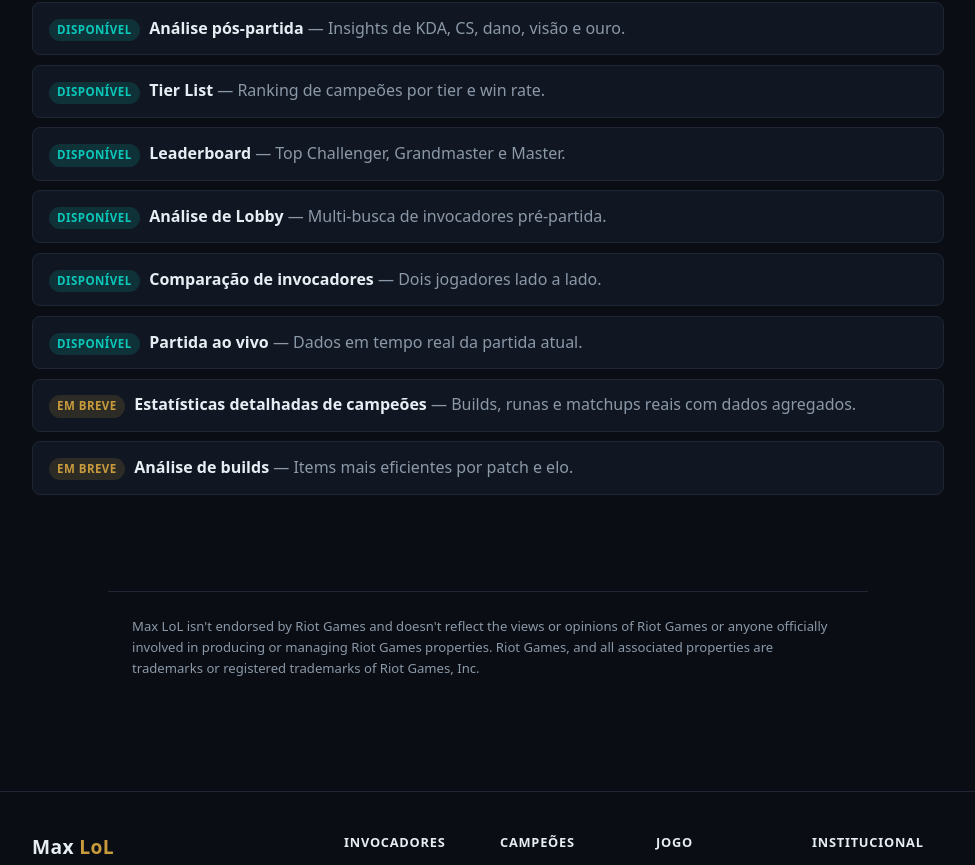
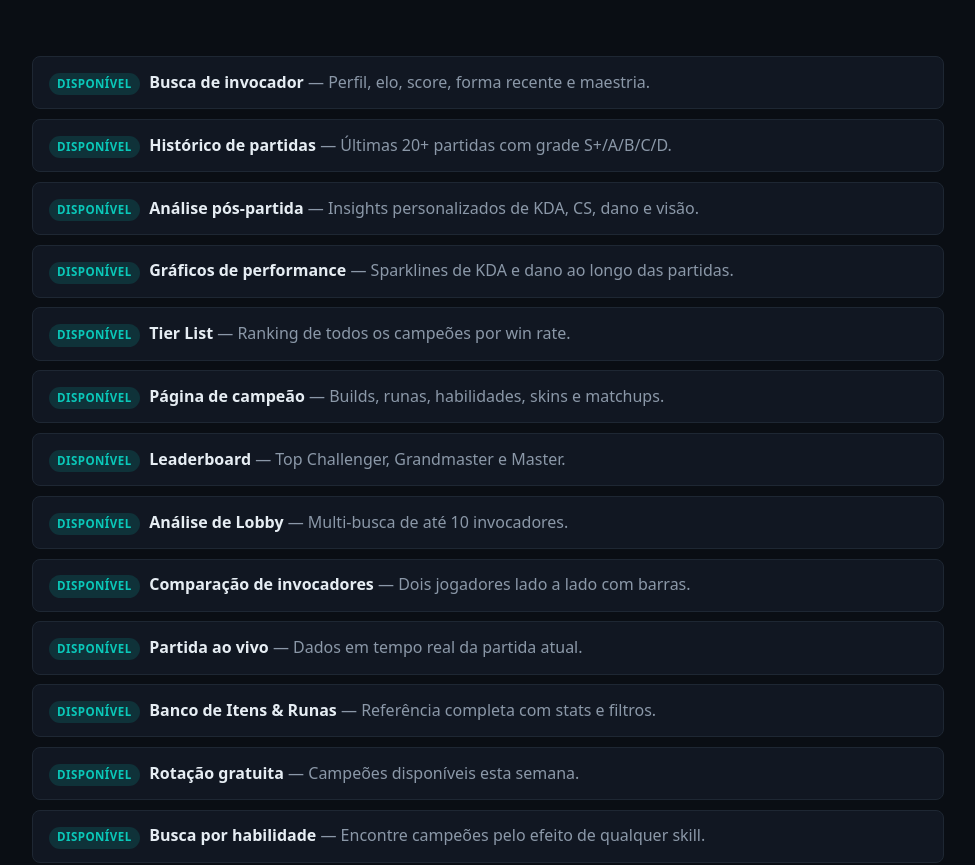
Before and after one commit to maxreneef/max-lol, a Next.js app: page / in a window 1280 px wide. Shown: the part 1649-2514 px from the top of the page, without its empty margins (152-1127 px from the left). Built offline with nearby package versions, Linux system fonts and the light colour scheme.

Commit message:
feat: final polish — updated home features grid and complete roadmap (13 features live)

```diff
--- a/src/app/page.tsx
+++ b/src/app/page.tsx
@@ -86,32 +86,41 @@ export default function Home() {
 }
 
 const FEATURES = [
-  { href: "/summoner", icon: "🔍", title: "Busca de invocador", desc: "Perfil completo com elo, nível, ícone e filas ranqueadas." },
-  { href: "/summoner", icon: "📋", title: "Histórico de partidas", desc: "Últimas 20 partidas com campeão, KDA, dano e resultado." },
-  { href: "/summoner", icon: "📈", title: "Gráficos de performance", desc: "Evolução de KDA e dano ao longo das partidas recentes." },
-  { href: "/tierlist", icon: "🏆", title: "Tier List", desc: "Ranking de todos os campeões com win rate, pick e ban rate." },
-  { href: "/leaderboard", icon: "👑", title: "Leaderboard", desc: "Os melhores jogadores Challenger, Grandmaster e Master." },
-  { href: "/lobby", icon: "🎯", title: "Análise de Lobby", desc: "Analise até 10 invocadores antes da partida começar." },
-  { href: "/compare", icon: "⚔️", title: "Comparar Invocadores", desc: "Coloque dois jogadores lado a lado com barras comparativas." },
-  { href: "/summoner", icon: "🔴", title: "Partida Ao Vivo", desc: "Veja se um invocador está em partida agora com tempo real." },
+  { href: "/summoner",  icon: "🔍", title: "Busca de invocador",     desc: "Perfil completo com elo, nível, ícone e filas ranqueadas." },
+  { href: "/summoner",  icon: "📋", title: "Histórico de partidas",  desc: "Últimas partidas com campeão, KDA, grade S+ e muito mais." },
+  { href: "/summoner",  icon: "📈", title: "Score & performance",    desc: "Rating numérico, gráficos de evolução e tendência de forma." },
+  { href: "/champions", icon: "🗡️", title: "Todos os campeões",      desc: "Grid completo com tier, builds, runas, skins e matchups." },
+  { href: "/tierlist",  icon: "🏆", title: "Tier List",              desc: "Ranking de todos os campeões com win rate, pick e ban rate." },
+  { href: "/leaderboard", icon: "👑", title: "Leaderboard",          desc: "Os melhores jogadores Challenger, Grandmaster e Master." },
+  { href: "/lobby",     icon: "🎯", title: "Análise de Lobby",       desc: "Analise até 10 invocadores antes da partida começar." },
+  { href: "/compare",   icon: "⚔️", title: "Comparar Invocadores",   desc: "Dois jogadores lado a lado com barras comparativas." },
+  { href: "/items",     icon: "⚗️", title: "Banco de Itens",         desc: "Todos os itens com stats, custo e filtros por categoria." },
+  { href: "/runes",     icon: "💎", title: "Banco de Runas",         desc: "Todas as árvores de runas com descrições completas." },
+  { href: "/rotation",  icon: "🎁", title: "Rotação Gratuita",       desc: "Campeões disponíveis gratuitamente esta semana." },
+  { href: "/spells",    icon: "✨", title: "Busca por Habilidade",   desc: "Encontre campeões pelo nome ou efeito de qualquer skill." },
 ];
 
 const STATS = [
   { val: "170+", label: "Campeões" },
-  { val: "6+", label: "Regiões" },
-  { val: "5", label: "Filas monitoradas" },
+  { val: "6",    label: "Regiões" },
+  { val: "26",   label: "Páginas" },
   { val: "100%", label: "Gratuito" },
 ];
 
 const ROADMAP = [
-  { title: "Busca de invocador", desc: "Perfil, nível, elo e filas ranqueadas.", live: true },
-  { title: "Histórico de partidas", desc: "Últimas 20 partidas com detalhes completos.", live: true },
-  { title: "Análise pós-partida", desc: "Insights de KDA, CS, dano, visão e ouro.", live: true },
-  { title: "Tier List", desc: "Ranking de campeões por tier e win rate.", live: true },
-  { title: "Leaderboard", desc: "Top Challenger, Grandmaster e Master.", live: true },
-  { title: "Análise de Lobby", desc: "Multi-busca de invocadores pré-partida.", live: true },
-  { title: "Comparação de invocadores", desc: "Dois jogadores lado a lado.", live: true },
-  { title: "Partida ao vivo", desc: "Dados em tempo real da partida atual.", live: true },
-  { title: "Estatísticas detalhadas de campeões", desc: "Builds, runas e matchups reais com dados agregados.", live: false },
-  { title: "Análise de builds", desc: "Items mais eficientes por patch e elo.", live: false },
+  { title: "Busca de invocador",         desc: "Perfil, elo, score, forma recente e maestria.", live: true },
+  { title: "Histórico de partidas",      desc: "Últimas 20+ partidas com grade S+/A/B/C/D.", live: true },
+  { title: "Análise pós-partida",        desc: "Insights personalizados de KDA, CS, dano e visão.", live: true },
+  { title: "Gráficos de performance",   desc: "Sparklines de KDA e dano ao longo das partidas.", live: true },
+  { title: "Tier List",                  desc: "Ranking de todos os campeões por win rate.", live: true },
+  { title: "Página de campeão",          desc: "Builds, runas, habilidades, skins e matchups.", live: true },
+  { title: "Leaderboard",               desc: "Top Challenger, Grandmaster e Master.", live: true },
+  { title: "Análise de Lobby",           desc: "Multi-busca de até 10 invocadores.", live: true },
+  { title: "Comparação de invocadores", desc: "Dois jogadores lado a lado com barras.", live: true },
+  { title: "Partida ao vivo",           desc: "Dados em tempo real da partida atual.", live: true },
+  { title: "Banco de Itens & Runas",    desc: "Referência completa com stats e filtros.", live: true },
+  { title: "Rotação gratuita",          desc: "Campeões disponíveis esta semana.", live: true },
+  { title: "Busca por habilidade",      desc: "Encontre campeões pelo efeito de qualquer skill.", live: true },
+  { title: "Dados reais de win rate",   desc: "Calculado a partir de partidas coletadas com Production Key.", live: false },
+  { title: "Análise de builds reais",   desc: "Items e runas mais eficientes por patch e elo.", live: false },
 ];
```
